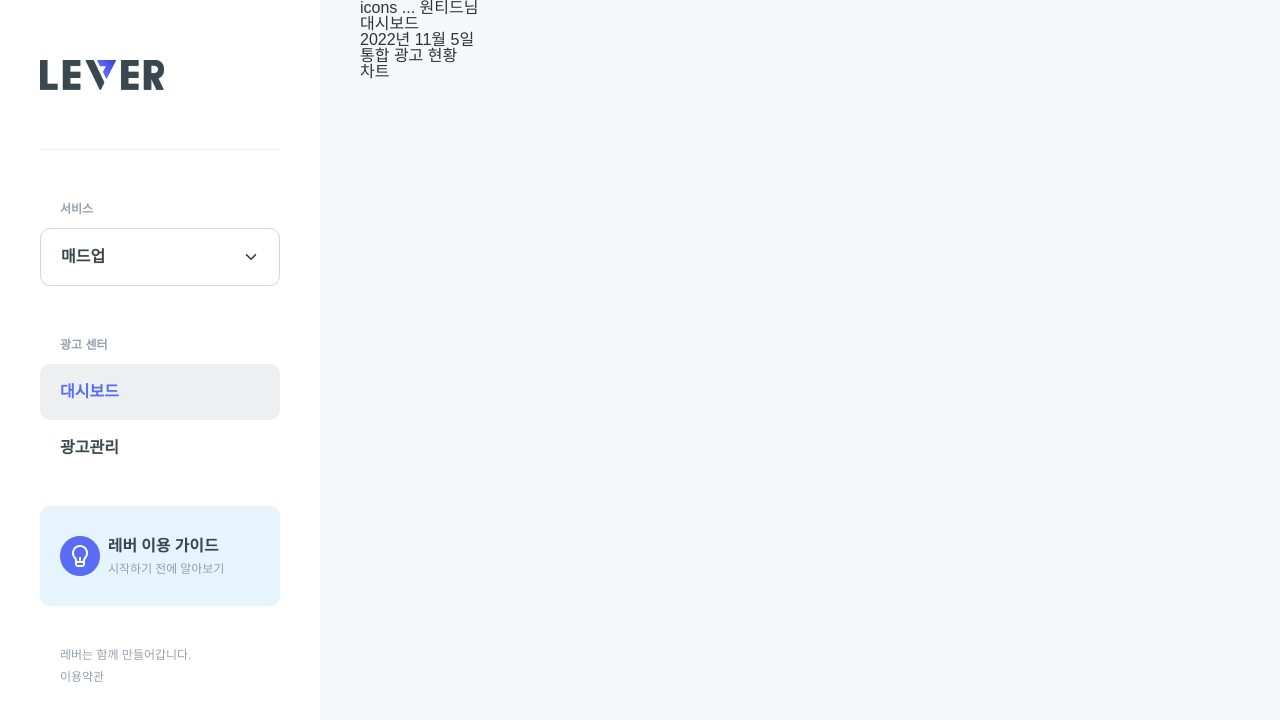
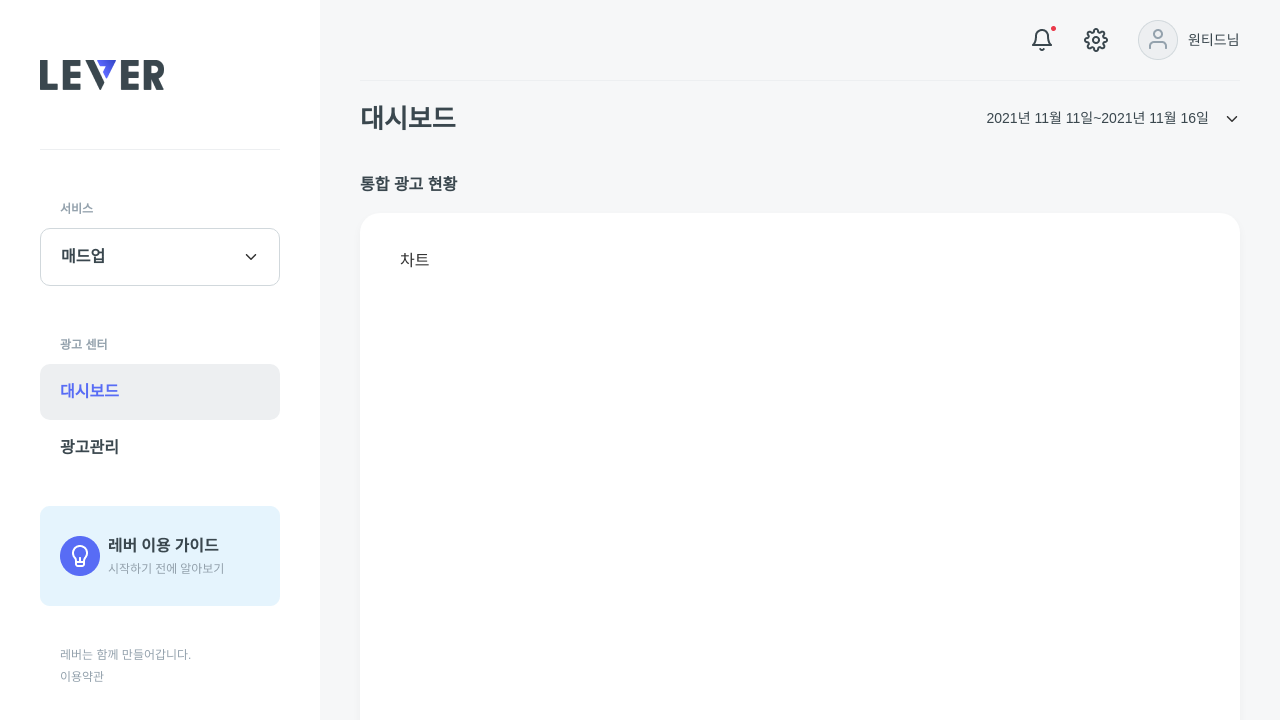
Before and after one commit to strongpond/ad-management-service, a React (Create React App) app: page / in a window 1280 px wide. Shown: the top 720 px of the page. Built offline with nearby package versions, Linux system fonts and the light colour scheme.

Commit message:
Design: Dashboard 레이아웃 및 디자인

```diff
--- /dev/null
+++ b/src/components/MainSection.js
@@ -0,0 +1,88 @@
+import React from "react";
+import { IoIosArrowDown } from "react-icons/io";
+import styled from "styled-components";
+
+const MainSection = () => {
+  return (
+    <ContentBox>
+      <Header>
+        <img src="/images/auth.png" alt="사용자 정보" />
+      </Header>
+      <MainBox>
+        <TitleBox>
+          <Title>대시보드</Title>
+          <DateBox>
+            <Date>2021년 11월 11일~2021년 11월 16일</Date>
+            <IoIosArrowDown />
+          </DateBox>
+        </TitleBox>
+        <MainBoard>
+          <BoardTitle>통합 광고 현황</BoardTitle>
+          <Board>차트</Board>
+        </MainBoard>
+      </MainBox>
+    </ContentBox>
+  );
+};
+
+export default MainSection;
+
+const ContentBox = styled.section`
+  flex-grow: 1;
+  padding: 0 40px;
+  background-color: ${({ theme }) => theme.colors.grey};
+`;
+
+const Header = styled.div`
+  display: flex;
+  justify-content: end;
+  padding: 20px 0;
+  border-bottom: 1px solid ${({ theme }) => theme.colors.lightGrey};
+`;
+
+const MainBox = styled.section`
+  display: flex;
+  flex-direction: column;
+`;
+
+const TitleBox = styled.div`
+  display: flex;
+  justify-content: space-between;
+  align-items: center;
+  padding: 25px 0;
+`;
+
+const Title = styled.h1`
+  color: ${({ theme }) => theme.colors.fontBlack};
+  font-size: ${({ theme }) => theme.fontSizes.lgTitle};
+  font-weight: 900;
+`;
+
+const DateBox = styled.div`
+  display: flex;
+  flex-direction: row;
+`;
+
+const Date = styled.p`
+  padding-right: 15px;
+  color: ${({ theme }) => theme.colors.fontBlack};
+  font-size: ${({ theme }) => theme.fontSizes.mdTitle};
+  font-weight: 500;
+`;
+
+const MainBoard = styled.div``;
+
+const BoardTitle = styled.h2`
+  padding: 20px 0;
+  color: ${({ theme }) => theme.colors.fontBlack};
+  font-size: ${({ theme }) => theme.fontSizes.navTitle};
+  font-weight: 700;
+`;
+
+const Board = styled.div`
+  padding: 40px;
+  height: 654px;
+  background-color: ${({ theme }) => theme.colors.white};
+  box-shadow: 0px 4px 10px rgba(0, 0, 0, 0.04);
+  border-radius: 20px;
+`;
--- a/src/components/index.js
+++ b/src/components/index.js
@@ -1 +1,2 @@
 export { default as AsideBar } from "./AsideBar";
+export { default as MainSection } from "./MainSection";
--- a/src/pages/Dashboard.js
+++ b/src/pages/Dashboard.js
@@ -1,24 +1,12 @@
 import React from "react";
 import styled from "styled-components";
-import { AsideBar } from "../components";
+import { AsideBar, MainSection } from "../components";
 
 const Dashboard = () => {
   return (
     <Container>
       <AsideBar />
-      <ContentBox>
-        <Header>icons ... 원티드님</Header>
-        <MainSection>
-          <TitleBox>
-            <Title>대시보드</Title>
-            <DateBox>2022년 11월 5일</DateBox>
-          </TitleBox>
-          <MainBoard>
-            <BoardTitle>통합 광고 현황</BoardTitle>
-            <Board>차트</Board>
-          </MainBoard>
-        </MainSection>
-      </ContentBox>
+      <MainSection />
     </Container>
   );
 };
@@ -30,27 +18,3 @@ const Container = styled.div`
   height: 100vh;
   width: 100vw;
 `;
-
-const ContentBox = styled.section`
-  flex-grow: 1;
-  padding: 0 40px;
-  background-color: ${({ theme }) => theme.colors.grey};
-`;
-
-const Header = styled.div``;
-
-const MainSection = styled.section``;
-
-const TitleBox = styled.div``;
-
-const Title = styled.h1``;
-
-const DateBox = styled.div``;
-
-const MainBoard = styled.div``;
-
-const BoardTitle = styled.h2``;
-
-const Board = styled.div``;
-
-// const  = styled.div``;
```
Also changed, not shown: public/images/auth.png (added).
